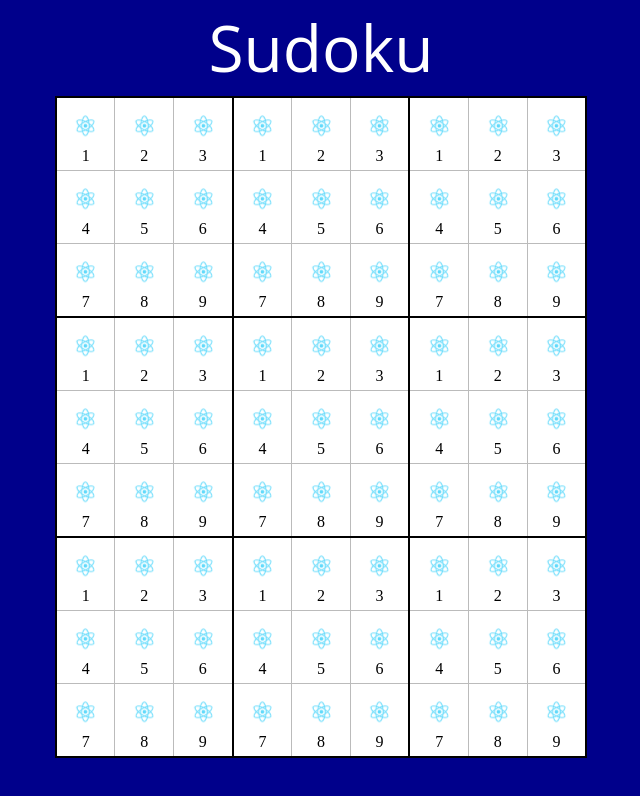
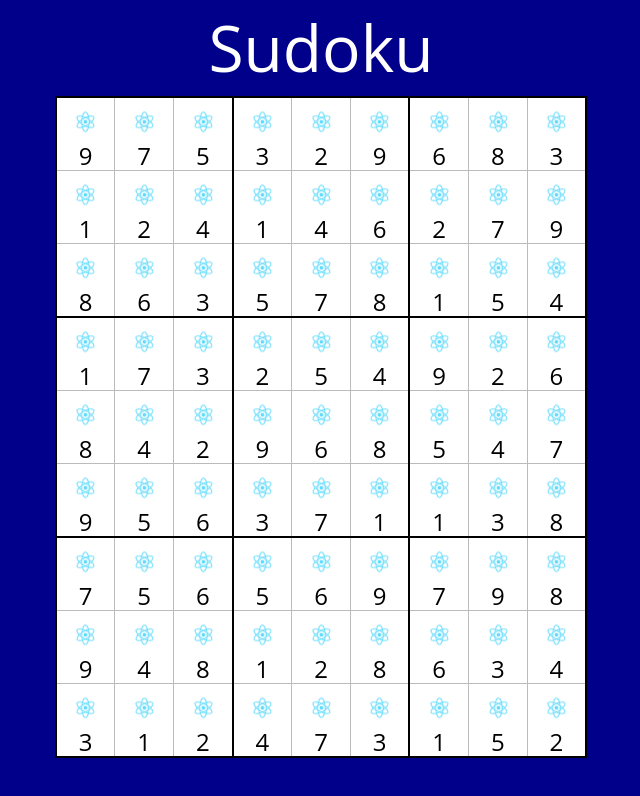
Before and after one commit to Numbericons/sudoku, a React (Create React App) app: page / in a window 1280 px wide. Shown: the top 796 px of the page, without its empty margins (319-959 px from the left). Built offline with nearby package versions, Linux system fonts and the light colour scheme.

Commit message:
Randomize values with a box and create framework to check if columns and rows already contain a given value although need to implement get col and get row

```diff
--- a/src/Board.jsx
+++ b/src/Board.jsx
@@ -7,15 +7,51 @@ class Board extends React.Component {
     this.grid = this.makeSquares(props.len);
   }
 
+  sample(arr) {
+    // debugger
+    const idx = Math.floor(Math.random()*arr.length);
+    return arr.splice(idx,1)[0];
+  }
+
+  getRow() {
+    return [];
+  }
+
+  getCol() {
+    return [];
+  }
+
+  checkRow(num){
+    return !this.getRow().includes(num);
+  }
+  checkCol(num){
+    return !this.getCol().includes(num);
+  }
+
   makeSquares(len=3) {
     let arr = [];
-    for (let z=0;z<len**4;z++) {
-      let val = (z + 1) % 9;
-      if (val === 0) val = 9;
-      arr.push([val,true]);
+    for (let z=0;z<len**2;z++) {
+      let numbers = [1,2,3,4,5,6,7,8,9];
+      for (let j=0;j<len**2;j++) {
+        let num = this.sample(numbers);
+        while (!this.checkRow(num) || !this.checkCol(num)) {
+          numbers.push(num);
+          num = this.sample(numbers);
+        }
+        arr.push([num,true]);
+      }
     }
     return arr;
   }
+  // makeSquares(len=3) {
+  //   let arr = [];
+  //   for (let z=0;z<len**4;z++) {
+  //     let val = (z + 1) % 9;
+  //     if (val === 0) val = 9;
+  //     arr.push([val,true]);
+  //   }
+  //   return arr;
+  // }
 
   row(idx) {
     return <div className="box-row">
--- a/src/Square.jsx
+++ b/src/Square.jsx
@@ -16,7 +16,9 @@ class Square extends React.Component {
 
     return <div className='square'>
       <img src={logo} className="App-logo" alt="logo" />
-      {val}
+      <h3 className='square-text'>
+        {val}
+      </h3>
     </div>
   }
 }
--- a/src/stylesheets/square.scss
+++ b/src/stylesheets/square.scss
@@ -6,6 +6,10 @@
   align-items: center;
   height: 9vh;
   width: 4.5vw;
+  &-text {
+    font-size: 3vh;
+    font-family: 'Open Sans', sans-serif;
+  }
 }
 
 .square + .square {
```
Also changed, not shown: 1 other file (tests, documents, lock files or other folders).
